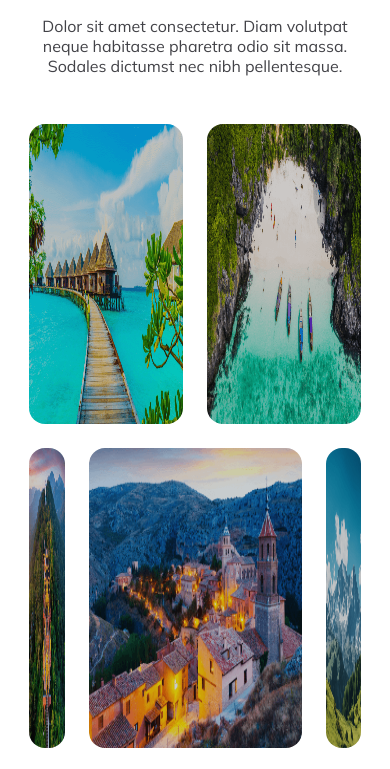
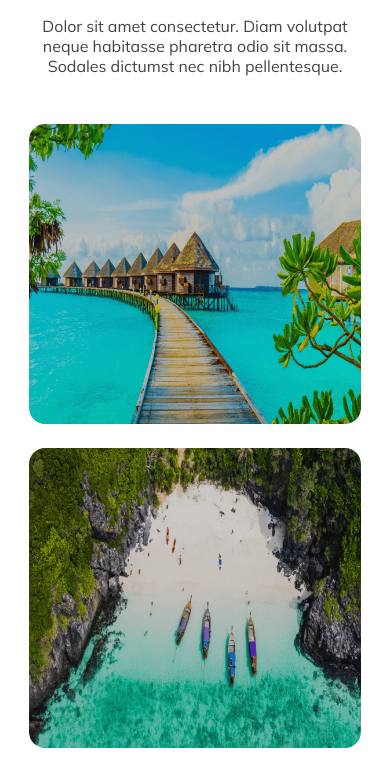
Before and after one commit to symumsakin/hero-travel, a plain HTML site: page index.html in a window 390 px wide. Shown: the part 2100-2869 px from the top of the page. Drawn offline with Linux system fonts and the light colour scheme.

Commit message:
image gallery made responsive

```diff
--- a/style.css
+++ b/style.css
@@ -269,4 +269,9 @@ form button {
         height: 100%;
         margin: 24px 0 50px 0;
     }
+
+    .destination-gallery {
+        display: flex;
+        flex-direction: column;
+    }
 }
```
